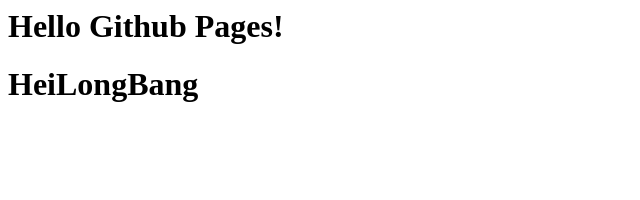
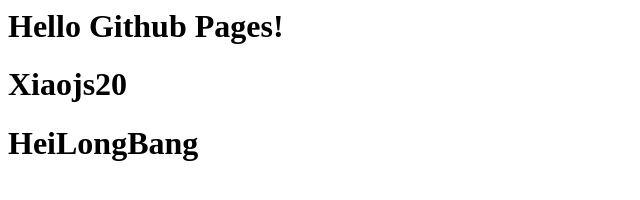
Before and after one commit to Xiaojs20/Xiaojs20.github.io, a plain HTML site: page index.html in a window 1280 px wide. Shown: the whole page, without its empty margins (0-640 px from the left). Drawn offline with Linux system fonts and the light colour scheme.

Commit message:
Update index.html

```diff
--- a/index.html
+++ b/index.html
@@ -1,2 +1,3 @@
 <h1>Hello Github Pages!</h1>
+<h1>Xiaojs20</h1>
 <h1>HeiLongBang</h1>
```
